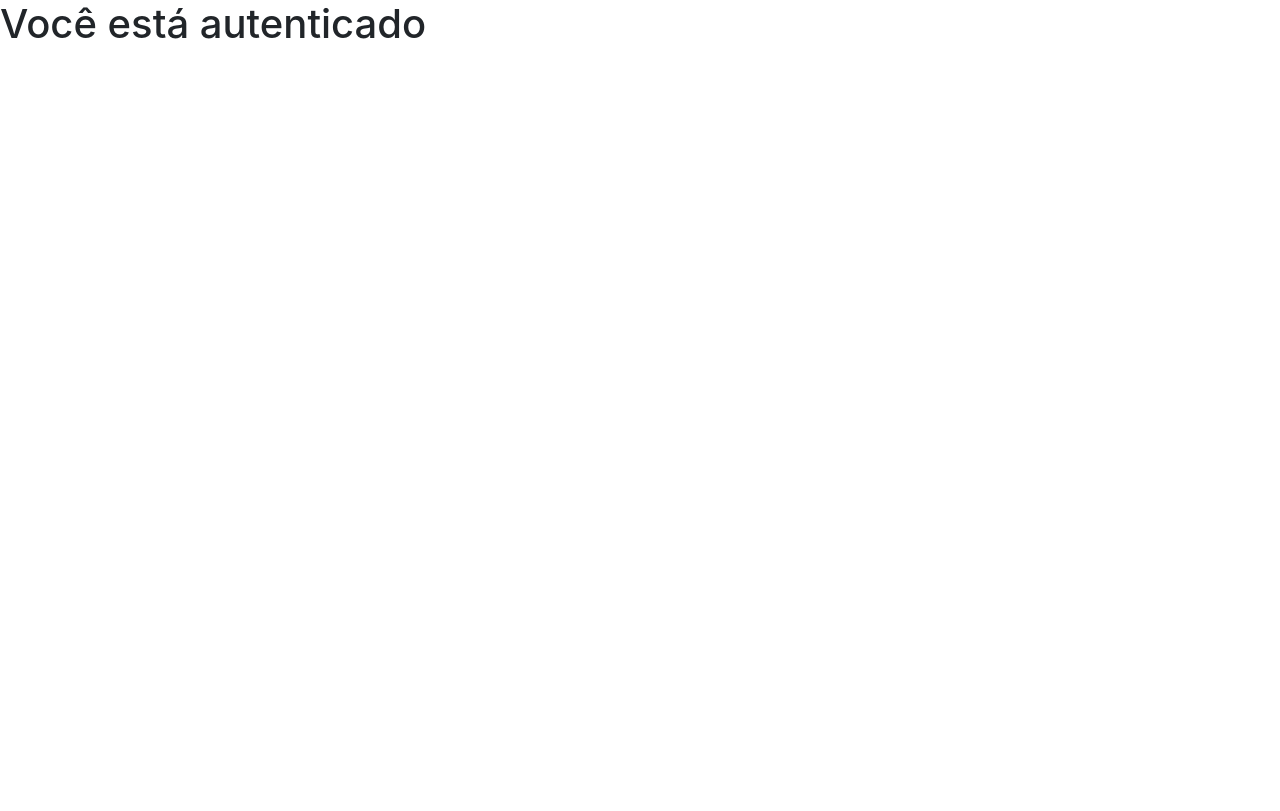
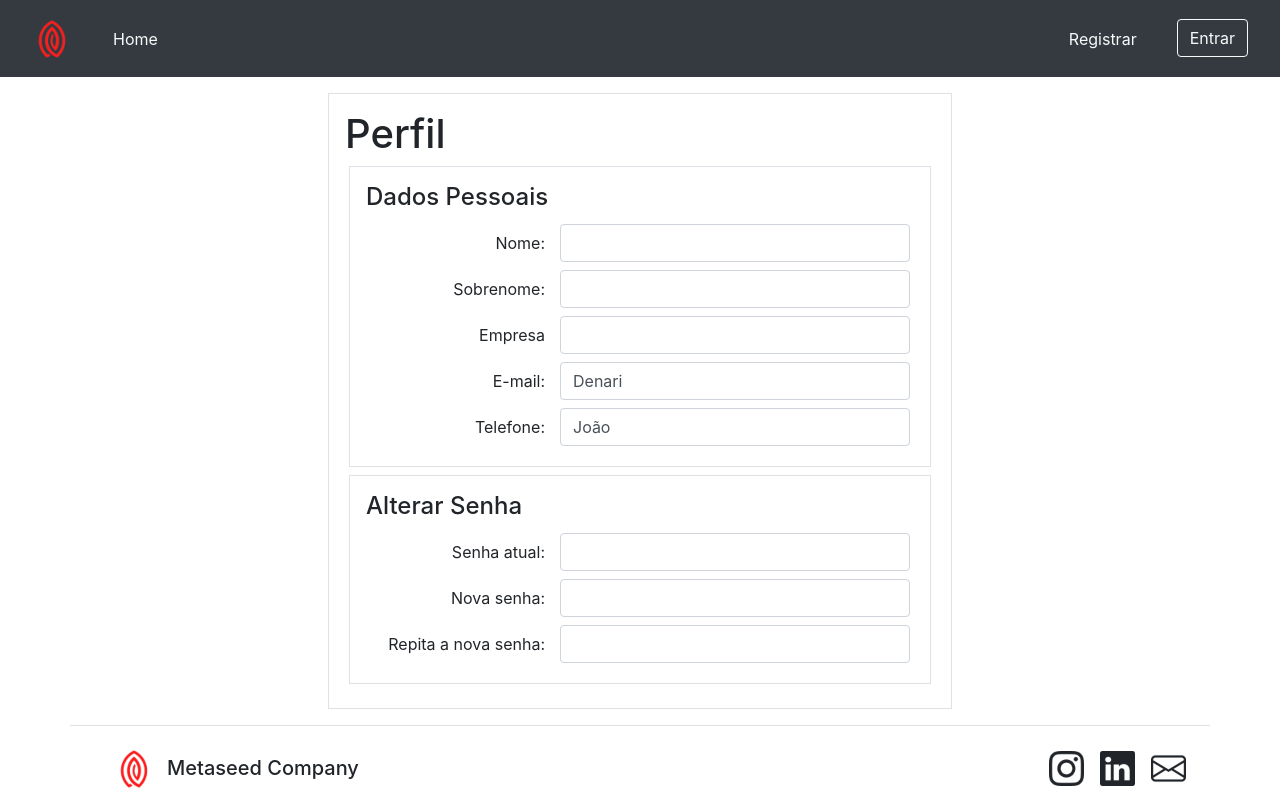
Before and after one commit to jdenari/metaseed, a Nuxt app in the folder frontend/: page /client/profile in a window 1280 px wide. Built offline with nearby package versions, Linux system fonts and the light colour scheme.

Commit message:
update-data-profile-page-created

```diff
--- /dev/null
+++ b/frontend/components/ClientPage/ProfileDataField.vue
@@ -0,0 +1,21 @@
+<template>
+    <div class="row p-1 g-3 align-items-center">
+        <div class="col-4">
+            <label class="col-form-label row justify-content-end">{{ profileItem }}</label>
+        </div>
+        <div class="col-8">
+            <input type="text" class="form-control" v-bind:value=profileDataItem>
+        </div>
+    </div>
+</template>
+
+<script>
+export default {
+    name: 'ProfileDataField',
+    props: ['profileItem', 'profileDataItem']
+}
+</script>
+
+<style scoped>
+
+</style>
--- /dev/null
+++ b/frontend/components/ClientPage/ProfileDataForm.vue
@@ -0,0 +1,52 @@
+<template>
+    <div class="p-3">
+        <form class="col-6 p-3 border m-auto">
+            <div class="h1">Perfil</div>
+            <div class="m-1 my-2 p-3 border">
+                <div class="h4">Dados Pessoais</div>
+                <ProfileDataField
+                    v-for="(item, index) in profileItems"
+                    :key="index"
+                    :profileItem="item"
+                    :profileDataItem="num(item)">
+                </ProfileDataField>
+            </div>
+            <div class="m-1 my-2 p-3 border">
+                <div class="h4">Alterar Senha</div>
+                <ProfilePasswordField
+                    v-for="(item, index) in profilePasswordItems"
+                    :key="index"
+                    :profilePasswordItem="item">
+                </ProfilePasswordField>
+            </div>
+        </form>
+    </div>
+</template>
+
+<script>
+import ProfileDataField from './ProfileDataField.vue';
+import ProfilePasswordField from './ProfilePasswordField.vue';
+export default {
+    name: 'ProfileDataForm',
+    components: {
+        ProfileDataField
+        , ProfilePasswordField
+    },
+    data (){
+        return{
+            profileItems: ['Nome: ', 'Sobrenome: ', 'Empresa', 'E-mail: ', 'Telefone: '],
+            profileDataItems: [this.$store.state.userName, this.$store.state.userEmail, this.$store.state.userPhone, 'Denari', 'João'],
+            profilePasswordItems: ['Senha atual: ', 'Nova senha: ', 'Repita a nova senha: ']
+        }
+    },
+    methods: {
+        num(val) {
+        return this.profileDataItems[this.profileItems.findIndex(i => i === val)]
+        }
+    }
+}
+</script>
+
+<style scoped>
+
+</style>
--- /dev/null
+++ b/frontend/components/ClientPage/ProfilePasswordField.vue
@@ -0,0 +1,21 @@
+<template>
+    <div class="row p-1 g-3 align-items-center">
+        <div class="col-4">
+            <label for="inputPassword6" class="col-form-label row justify-content-end">{{ profilePasswordItem }}</label>
+        </div>
+        <div class="col-8">
+            <input type="password" class="form-control" aria-describedby="passwordHelpInline">
+        </div>
+    </div>
+</template>
+
+<script>
+export default {
+    name: 'ProfilePasswordField',
+    props: ['profilePasswordItem']
+}
+</script>
+
+<style scoped>
+
+</style>
--- a/frontend/components/MainHeader.vue
+++ b/frontend/components/MainHeader.vue
@@ -32,7 +32,9 @@
                     src="../static/perfil/joao-vitor-denari-dos-santos.png"
                     class="m-1"
                 ></b-avatar>
-                <div class="m-2 text-light"> {{ $store.state.userName }}</div>
+                <NuxtLink to="/client/profile">
+                    <div class="m-2 text-light"> {{ $store.state.userName }}</div>
+                </NuxtLink>
             </li>
         </ul>
     </nav>
--- a/frontend/components/SigninPage/LoginField.vue
+++ b/frontend/components/SigninPage/LoginField.vue
@@ -1,6 +1,7 @@
 <template>
     <div class="p-3">
         <form class="login-form p-3 border m-auto">
+            <div v-if="!$store.state.authenticated">
                 <h4 class="text-center p-2">Iniciar Sessão</h4>
                 <div class="my-3">
                 <label for="exampleInputEmail1" class="form-label">Email</label>
@@ -35,7 +36,14 @@
                 {{ errorText }}
                 </div>
                 <div class="p">Quer criar uma conta?<NuxtLink to="/"> Entre em contato.</NuxtLink></div>
-
+            </div>
+            <div v-else>
+                <h4 class="text-center p-2">Você já está logado!</h4>
+                <div class="p-3 d-flex justify-content-center">
+                    <button type="button" class="btn btn-danger m-1">Sair</button>
+                    <button type="button" class="btn btn-primary m-1">Página home</button>
+                </div>
+            </div>
         </form>
     </div>
 </template>
@@ -67,24 +75,20 @@ export default {
             })
             .then((resp) => resp.json())
             .then((data) => {
-                // let auth = false;
                 if(data.error){
                     this.errorText = data.error;
                 } else {
                     $nuxt.$router.push('/client/home')
-                    this.$store.commit("authenticate", {token: data.token, userId: data.userId, userName: data.userName})
+                    console.log(data)
+                    this.$store.commit("authenticate", {
+                        token: data.token,
+                        userId: data.userId,
+                        userName: data.userName,
+                        userEmail: data.email,
+                        userPhone: data.phone
+                    })
                 }
             })
-
-        //    this.$fire.auth.signInWithEmailAndPassword(this.auth.email, this.auth.password)
-        //     .catch((error) => {
-        //        this.errorText = error
-        //        this.$store.commit('loginOut')
-        //     }).then((user) => {
-        //        //we are signed in
-        //        this.$store.commit('loginIn')
-        //        $nuxt.$router.push('/client/home')
-        //     })
         },
     }
 }
--- a/frontend/pages/client/profile.vue
+++ b/frontend/pages/client/profile.vue
@@ -1,15 +1,24 @@
 <template>
     <div>
-        <h1>Você está autenticado</h1>
+        <MainHeader />
+        <ProfileDataForm />
+        <MainFooter />
     </div>
 </template>
 
 <script>
+import MainHeader from '../../components/MainHeader.vue'
+import MainFooter from '../../components/MainFooter.vue'
+import ProfileDataForm from '../../components/ClientPage/ProfileDataForm.vue'
 export default {
-    name: "profile"
+    name: "profile",
+    components: {
+        MainHeader
+        , MainFooter
+        , ProfileDataForm
+    }
 }
 </script>
 
 <style scoped>
-
 </style>
--- a/frontend/store/index.js
+++ b/frontend/store/index.js
@@ -4,6 +4,9 @@ export default {
             userLogin: false,
             authenticated: false,
             userName: null,
+            userLastName: null,
+            userPhone: null,
+            userEmail: null,
             token: null,
             userId: null
         }
@@ -14,6 +17,9 @@ export default {
             state.token = data.token
             state.userId = data.userId
             state.userName = data.userName
+            state.userLastName = data.lastName
+            state.userPhone = data.userPhone
+            state.userEmail = data.userEmail
         }
     },
 }
```
Also changed, not shown: 2 other files (tests, documents, lock files or other folders). Lines whose indentation alone changed are shown as unchanged.
